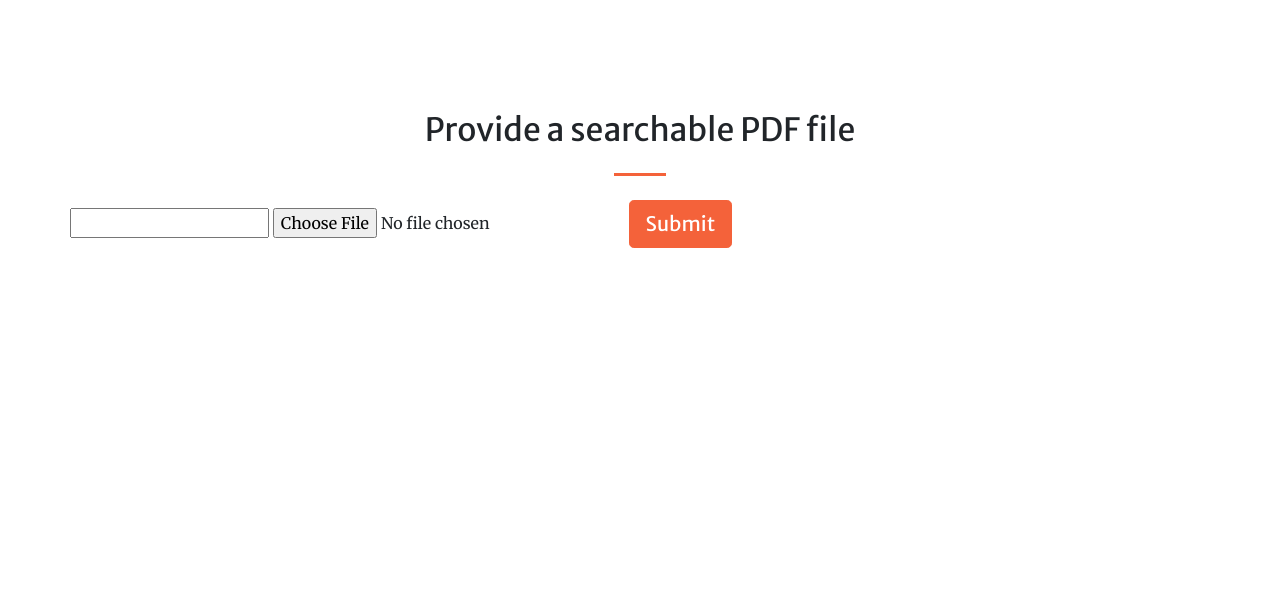
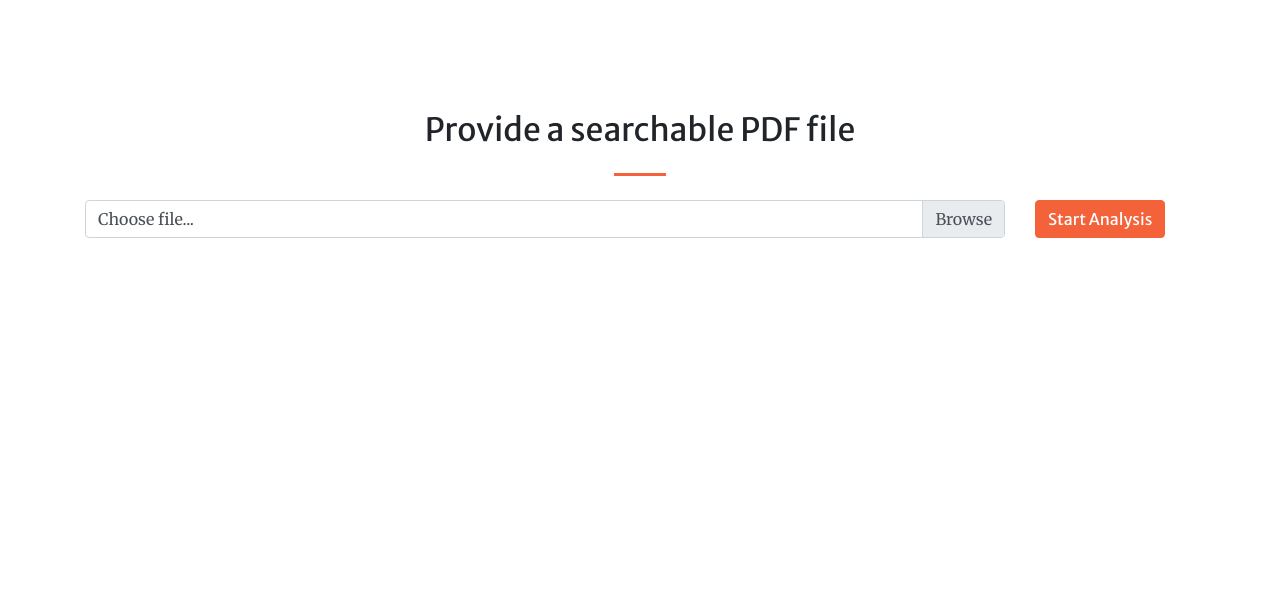
Before and after one commit to fabriziomiano/VocabularyAnalyzer, a Flask app: page / in a window 1280 px wide. Shown: the part 1367-1983 px from the top of the page. Run offline with Flask 2, Linux system fonts and the light colour scheme; parts of the project's set-up code (start-up, migrations or seed data) failed here and were passed over; some libraries are stand-ins or nearby versions.

Commit message:
Add loader; handle upload/download statuses

```diff
--- a/VocAnal/static/js/main.js
+++ b/VocAnal/static/js/main.js
@@ -18,17 +18,18 @@ $(document).ready(function() {
 		  byteArrays.push(byteArray);
 		}
 
-		const blob = new Blob(byteArrays, {type: contentType});
-		return blob;
+	return new Blob(byteArrays, {type: contentType});
 	}
 
 	const onUploadError = (jqxhr, status, errorMessage) => {
-		$('.loader').invisible();
+		$('#loadingBtn').attr('hidden', true);
 
 		console.log('On Upload Error', errorMessage);
 	}
 
 	const onUploadSuccess = (response, status, jqxhr) => {
+
+		$('#uploadBtn').attr('hidden', false);
 
 		//$('.loader').invisible();
 		$('#portfolio-container').visible();
@@ -36,6 +37,8 @@ $(document).ready(function() {
 		//Enable the download section if the response contains actual results
 		if(Object.keys(response.results).length > 0){
 			$('#download').show();
+			$('#loadingBtn').attr('hidden', true);
+			$('#uploadBtn').attr('hidden', false);
 		}
 
 		let row = $('#portfolio-container').find('.row')[0];
@@ -83,8 +86,7 @@ $(document).ready(function() {
 	}
 
 	const onDownloadError = (jqxhr, status, errorMessage) => {
-		$('.loader').invisible();
-
+		$('#loadingBtn').attr('hidden', true);
 		console.log('On Download Error', errorMessage);
 	}
 
@@ -160,15 +162,15 @@ $(document).ready(function() {
 
 	$('#uploadBtn').click((event) => {
 		event.preventDefault();
-
-		$('#portfolio-container').show();
-		$('#portfolio-container').invisible();
-		$('#download').hide();
-		//$('.loader').visible();
-
 		console.log('Upload button clicked');
 
+		$('#portfolio-container').show().invisible();
+		$('#download').hide();
+
         if (files && files.length > 0) {
+
+        	$('#uploadBtn').attr('hidden', true);
+			$('#loadingBtn').attr('hidden', false);
 
             let file = files[0];
 			let fileName = file.name.split('.')[0];
@@ -182,6 +184,9 @@ $(document).ready(function() {
 
 			uploadFile(formData, onUploadSuccess, onUploadError, params);
 		}
+        else {
+			alert("No file has been provided. Analysis shall not start");
+		}
 	});
 
 	jQuery.fn.visible = function() {
@@ -194,7 +199,7 @@ $(document).ready(function() {
 
 	jQuery.fn.visibilityToggle = function() {
 		return this.css('visibility', function(i, visibility) {
-			return (visibility == 'visible') ? 'hidden' : 'visible';
+			return (visibility === 'visible') ? 'hidden' : 'visible';
 		});
 	};
 });
--- a/VocAnal/templates/index.html
+++ b/VocAnal/templates/index.html
@@ -4,25 +4,29 @@
 <head>
 
     <meta charset="utf-8">
-    <meta name="viewport" content="width=device-width, initial-scale=1, shrink-to-fit=no">
+    <meta name="viewport"
+          content="width=device-width, initial-scale=1, shrink-to-fit=no">
     <meta name="description" content="">
     <meta name="author" content="">
-    <link href="/static/favicon.ico" rel="icon" type="image/x-icon">
+    <link href="../static/favicon.ico" rel="icon" type="image/x-icon">
     <title>Vocabulary Analyzer</title>
 
     <!-- Font Awesome Icons -->
-    <link href="/static/vendor/fontawesome-free/css/all.min.css" rel="stylesheet" type="text/css">
+    <link href="../static/vendor/fontawesome-free/css/all.min.css"
+          rel="stylesheet" type="text/css">
 
     <!-- Google Fonts -->
-    <link href="https://fonts.googleapis.com/css?family=Merriweather+Sans:400,700" rel="stylesheet">
+    <link href="https://fonts.googleapis.com/css?family=Merriweather+Sans:400,700"
+          rel="stylesheet">
     <link href='https://fonts.googleapis.com/css?family=Merriweather:400,300,300italic,400italic,700,700italic'
           rel='stylesheet' type='text/css'>
 
     <!-- Plugin CSS -->
-    <link href="/static/vendor/magnific-popup/magnific-popup.css" rel="stylesheet">
+    <link href="../static/vendor/magnific-popup/magnific-popup.css"
+          rel="stylesheet">
 
     <!-- Theme CSS - Includes Bootstrap -->
-    <link href="/static/css/creative.min.css" rel="stylesheet">
+    <link href="../static/css/creative.min.css" rel="stylesheet">
 
     <!-- Bootstrap stuff -->
     <!--  <link href="//maxcdn.bootstrapcdn.com/bootstrap/4.0.0/css/bootstrap.min.css" rel="stylesheet" id="bootstrap-css">-->
@@ -30,7 +34,7 @@
     <script src="//code.jquery.com/jquery-1.11.1.min.js"></script>
 
     <!-- Custom CSS -->
-    <link href="/static/css/main.css" rel="stylesheet">
+    <link href="../static/css/main.css" rel="stylesheet">
 
 </head>
 
@@ -39,16 +43,20 @@
 <!-- Navigation -->
 <nav class="navbar navbar-expand-lg navbar-light fixed-top py-3" id="mainNav">
     <div class="container">
-        <a class="navbar-brand js-scroll-trigger" href="#page-top">Vocabulary Analyzer</a>
-        <button class="navbar-toggler navbar-toggler-right" type="button" data-toggle="collapse"
-                data-target="#navbarResponsive" aria-controls="navbarResponsive" aria-expanded="false"
+        <a class="navbar-brand js-scroll-trigger" href="#page-top">Vocabulary
+            Analyzer</a>
+        <button class="navbar-toggler navbar-toggler-right" type="button"
+                data-toggle="collapse"
+                data-target="#navbarResponsive"
+                aria-controls="navbarResponsive" aria-expanded="false"
                 aria-label="Toggle navigation">
             <span class="navbar-toggler-icon"></span>
         </button>
         <div class="collapse navbar-collapse" id="navbarResponsive">
             <ul class="navbar-nav ml-auto my-2 my-lg-0">
                 <li class="nav-item">
-                    <a class="nav-link js-scroll-trigger" href="#about">About</a>
+                    <a class="nav-link js-scroll-trigger"
+                       href="#about">About</a>
                 </li>
                 <li class="nav-item">
                     <a class="nav-link js-scroll-trigger" href="#services">Analyze</a>
@@ -69,13 +77,16 @@
     <div class="container h-100">
         <div class="row h-100 align-items-center justify-content-center text-center">
             <div class="col-lg-10 align-self-end">
-                <h1 class="text-uppercase text-white font-weight-bold">VOCABULARY ANALYZER</h1>
+                <h1 class="text-uppercase text-white font-weight-bold">
+                    VOCABULARY ANALYZER</h1>
                 <hr class="divider my-4">
             </div>
             <div class="col-lg-8 align-self-baseline">
-                <p class="text-white-75 font-weight-light mb-5">A simple tool to analyze the vocabulary in a given
+                <p class="text-white-75 font-weight-light mb-5">A simple tool
+                    to analyze the vocabulary in a given
                     text</p>
-                <a class="btn btn-primary btn-xl js-scroll-trigger" href="#about">Find Out More</a>
+                <a class="btn btn-primary btn-xl js-scroll-trigger"
+                   href="#about">Find Out More</a>
             </div>
         </div>
     </div>
@@ -88,14 +99,19 @@
             <div class="col-lg-8 text-center">
                 <h2 class="text-white mt-0">Are you a...?</h2>
                 <hr class="divider light my-4">
-                <p class="text-white-50 mb-4">Whatever you are non-native English scientific writer who produce papers,
-                    or an English teacher, you can use this website to analyze your document. You can produce a
+                <p class="text-white-50 mb-4">Whatever you are non-native
+                    English scientific writer who produce papers,
+                    or an English teacher, you can use this website to analyze
+                    your document. You can produce a
                     wordcloud image,
-                    or even visualize and download the distribution of the most occurrent parts of speech (nouns, verbs,
-                    adjectives, and adverbs). Additionally, it is possible to visualize the word count of the extracted
+                    or even visualize and download the distribution of the most
+                    occurrent parts of speech (nouns, verbs,
+                    adjectives, and adverbs). Additionally, it is possible to
+                    visualize the word count of the extracted
                     keywords
                     grouped by their lemmas.</p>
-                <a class="btn btn-light btn-xl js-scroll-trigger" href="#services">Get Started!</a>
+                <a class="btn btn-light btn-xl js-scroll-trigger"
+                   href="#services">Get Started!</a>
             </div>
         </div>
     </div>
@@ -108,21 +124,30 @@
         <hr class="divider my-4">
 
         <div class="row">
-            <form>
-                <input type="text" id="input1"/>
-                <input type="file" id="fileSelect"/>
-                <button id="uploadBtn" type="button" class="btn btn-lg btn-primary">Submit</button>
-            </form>
+            <div class="col-xl-10">
+                <form>
+                    <div class="form-group">
+
+                        <div class="custom-file">
+                            <input type="file" class="custom-file-input" id="fileSelect" required>
+                            <label class="custom-file-label" for="fileSelect">Choose file...</label>
+                            <div class="invalid-feedback">Invalid file</div>
+                        </div>
+                    </div>
+                </form>
+
+
+            </div>
+            <div class="col-xl-auto">
+                <button id="uploadBtn" type="button" class="btn btn-primary">Start Analysis</button>
+                <button id="loadingBtn" type="button" class="spinner-border" hidden></button>
+            </div>
         </div>
     </div>
 </section>
 
 <!-- Portfolio Section -->
-
 <section id="portfolio">
-    <div class="loader-container">
-        <div class="loader"></div>
-    </div>
     <div id="portfolio-container">
         <div class="container-fluid p-0">
             <div class="row no-gutters">
@@ -147,8 +172,10 @@
                 <h2 class="mt-0">Hit us up!</h2>
                 <hr class="divider my-4">
                 <p class="text-muted mb-5">
-                    We're a Data Scientist and a Full stack Web Developer with international experience.
-                    <br>Get in touch for any feedback or if you want to collaborate with us and we'll get back to you.
+                    We're a Data Scientist and a Full stack Web Developer with
+                    international experience.
+                    <br>Get in touch for any feedback or if you want to
+                    collaborate with us and we'll get back to you.
                 </p>
             </div>
         </div>
@@ -156,39 +183,48 @@
         <div class="row">
             <div class="col-lg-3 ml-auto text-center mb-4 mb-lg-10">
                 <img src="../static/img/fab.jpeg"
-                     class="rounded-circle" alt="Fabrizio Miano" width="150" height="150">
+                     class="rounded-circle" alt="Fabrizio Miano" width="150"
+                     height="150">
             </div>
             <div class="col-lg-3 ml-auto text-center mb-4 mb-lg-10">
                 <i class="fas fa-file fa-5x"></i>
-                <div><a class="d-block" href="https://fabriziomiano.github.io" target="_blank">Online Resume</a></div>
+                <div><a class="d-block" href="https://fabriziomiano.github.io"
+                        target="_blank">Online Resume</a></div>
             </div>
             <div class="col-lg-3 ml-auto text-center mb-4 mb-lg-10">
                 <i class="fab fa-github-square fa-5x" aria-hidden="true"></i>
-                <div><a class="d-block" href="https://www.github.com/fabriziomiano" target="_blank">Github</a></div>
+                <div><a class="d-block"
+                        href="https://www.github.com/fabriziomiano"
+                        target="_blank">Github</a></div>
             </div>
             <div class="col-lg-3 ml-auto text-center mb-4 mb-lg-10">
                 <i class="fab fa-linkedin fa-5x" aria-hidden="true"></i>
-                <div><a class="d-block" href="https://www.linkedin.com/in/fabriziomiano" target="_blank">LinkedIn</a>
+                <div><a class="d-block"
+                        href="https://www.linkedin.com/in/fabriziomiano"
+                        target="_blank">LinkedIn</a>
                 </div>
             </div>
         </div>
 
         <div class="row">
             <div class="col-lg-3 ml-auto text-center mb-4 mb-lg-0">
-                <img src="../static/img/ciccio.jpeg"
-                     class="rounded-circle" alt="Francesco Sciuto" width="150" height="150">
+                <img src="../static/img/ciccio.jpeg" class="rounded-circle"
+                     alt="Francesco Sciuto" width="150" height="150">
             </div>
             <div class="col-lg-3 ml-auto text-center mb-4 mb-lg-0">
                 <i class="fab fa-github-square fa-5x" aria-hidden="true"></i>
-                <div><a class="d-block" href="https://www.github.com/Trinakriae" target="_blank">Github</a></div>
+                <div><a class="d-block"
+                        href="https://www.github.com/Trinakriae"
+                        target="_blank">Github</a></div>
             </div>
             <div class="col-lg-3 ml-auto text-center mb-4 mb-lg-0">
                 <i class="fab fa-linkedin fa-5x" aria-hidden="true"></i>
-                <div><a class="d-block" href="https://www.linkedin.com/in/francesco-sciuto" target="_blank">LinkedIn</a>
+                <div><a class="d-block"
+                        href="https://www.linkedin.com/in/francesco-sciuto"
+                        target="_blank">LinkedIn</a>
                 </div>
             </div>
-            <div class="col-lg-3 ml-auto text-center mb-4 mb-lg-0">
-            </div>
+            <div class="col-lg-3 ml-auto text-center mb-4 mb-lg-0"></div>
         </div>
 
 
@@ -199,21 +235,23 @@
 <!-- Footer -->
 <footer class="bg-light py-5">
     <div class="container">
-        <div class="small text-center text-muted">Copyright &copy; {{ year }} - Vocabulary Analyzer</div>
+        <div class="small text-center text-muted">Copyright &copy; {{ year }} -
+            Vocabulary Analyzer
+        </div>
     </div>
 </footer>
 
 <!-- Bootstrap core JavaScript -->
-<script src="/static/vendor/jquery/jquery.min.js"></script>
-<script src="/static/vendor/bootstrap/js/bootstrap.bundle.min.js"></script>
+<script src="../static/vendor/jquery/jquery.min.js"></script>
+<script src="../static/vendor/bootstrap/js/bootstrap.bundle.min.js"></script>
 
 <!-- Plugin JavaScript -->
-<script src="/static/vendor/jquery-easing/jquery.easing.min.js"></script>
-<script src="/static/vendor/magnific-popup/jquery.magnific-popup.min.js"></script>
+<script src="../static/vendor/jquery-easing/jquery.easing.min.js"></script>
+<script src="../static/vendor/magnific-popup/jquery.magnific-popup.min.js"></script>
 
 <!-- Custom scripts for this template -->
-<script src="/static/js/creative.min.js"></script>
-<script src="/static/js/main.js"></script>
+<script src="static/js/creative.min.js"></script>
+<script src="../static/js/main.js"></script>
 
 <script id="hidden-portfolio-template" type="text/x-custom-template">
     <div class="col-lg-4 col-sm-6">
```
